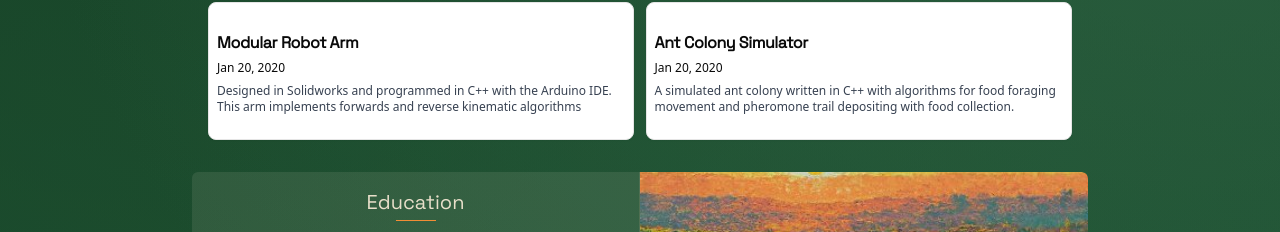
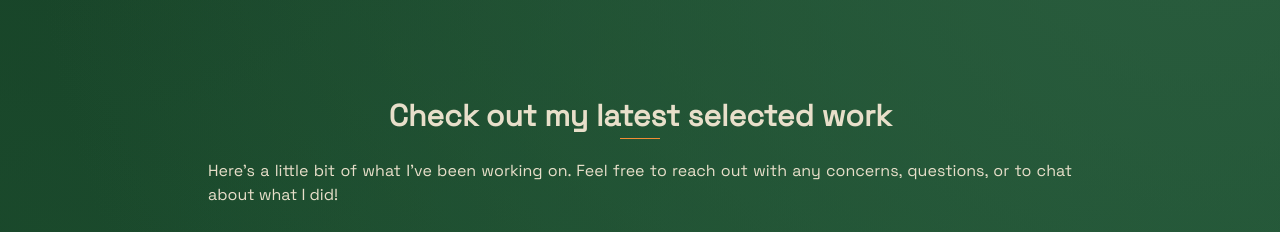
Before and after one commit to rahuljangirwork/rahuljangir.work, a Next.js app: page / in a window 1280 px wide. Shown: the part 720-952 px from the top of the page. Built offline with nearby package versions, Linux system fonts and the light colour scheme.

Commit message:
some margin fixing and added new split card as a title for the project cards

```diff
--- a/app/page.tsx
+++ b/app/page.tsx
@@ -20,7 +20,7 @@ export default function Home() {
     <>
       <section
         className={cn(
-          "relative text-palette-2 w-full mx-auto gap-6 px-2 my-10",
+          "relative text-palette-2 w-full mx-auto gap-6 px-2 my-20",
           "lg:max-w-4xl lg:px-4",
           "flex flex-col md:flex-row justify-between items-center",
         )}
@@ -66,6 +66,24 @@ export default function Home() {
             </SplitCardBody>
           </SplitCardContent>
         </SplitCard>
+        <div id="projects" className="scroll-mt-24">
+          <SplitCard className="mb-2">
+            <SplitCardContent side="all">
+              <SplitCardHeader>
+                <h1 className="text-center font-bold text-3xl">
+                  Check out my latest selected work
+                </h1>
+              </SplitCardHeader>
+              <SplitCardBody>
+                <p className="text-md text-justify py-3">
+                  Here's a little bit of what I've been working on. Feel free to
+                  reach out with any concerns, questions, or to chat about what
+                  I did!
+                </p>
+              </SplitCardBody>
+            </SplitCardContent>
+          </SplitCard>
+        </div>
         <ProjectCards />
         <SplitCard
           className={cn(
```
